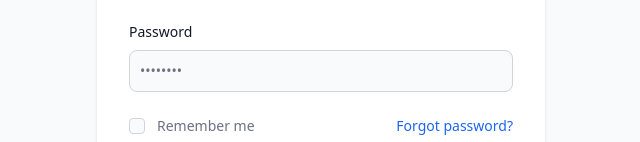
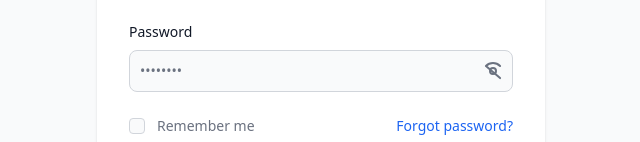
Before and after one commit to aazzizzz1/vcs-system-information, a React (Create React App) app: page /signin in a window 1280 px wide. Shown: the part 370-512 px from the top of the page, without its empty margins (319-959 px from the left). Built offline with nearby package versions, Linux system fonts and the light colour scheme.

Commit message:
visivility password SignIn

```diff
--- /dev/null
+++ b/src/Assets/EyeClosedIcon.jsx
@@ -0,0 +1,29 @@
+// EyeClosedIcon.js
+import React from 'react';
+
+const EyeClosedIcon = () => {
+  return (
+    <svg
+      className="w-6 h-6 text-gray-500 dark:text-gray-400"
+      fill="none"
+      stroke="currentColor"
+      viewBox="0 0 24 24"
+      xmlns="http://www.w3.org/2000/svg"
+    >
+      <path
+        strokeLinecap="round"
+        strokeLinejoin="round"
+        strokeWidth="2"
+        d="M15 12a3 3 0 11-6 0 3 3 0 016 0z"
+      ></path>
+      <path
+        strokeLinecap="round"
+        strokeLinejoin="round"
+        strokeWidth="2"
+        d="M2 12s3-8 10-8 10 8 10 8-3 8-10 8-10-8-10-8z"
+      ></path>
+    </svg>
+  );
+};
+
+export default EyeClosedIcon;
--- /dev/null
+++ b/src/Assets/EyeOpenIcon.jsx
@@ -0,0 +1,29 @@
+// EyeOpenIcon.js
+import React from 'react';
+
+const EyeOpenIcon = () => {
+  return (
+    <svg
+      className="w-6 h-6 text-gray-500 dark:text-gray-400"
+      fill="none"
+      stroke="currentColor"
+      viewBox="0 0 24 24"
+      xmlns="http://www.w3.org/2000/svg"
+    >
+      <path
+        strokeLinecap="round"
+        strokeLinejoin="round"
+        strokeWidth="2"
+        d="M15 12a3 3 0 11-6 0 3 3 0 016 0z"
+      ></path>
+      <path
+        strokeLinecap="round"
+        strokeLinejoin="round"
+        strokeWidth="2"
+        d="M4.93 6.93a9.95 9.95 0 0114.14 0m-14.14 0a9.95 9.95 0 0114.14 0m-14.14 0L19.07 19.07"
+      ></path>
+    </svg>
+  );
+};
+
+export default EyeOpenIcon;
--- a/src/Pages/Auth/SignIn.jsx
+++ b/src/Pages/Auth/SignIn.jsx
@@ -1,11 +1,18 @@
-import React, { useContext } from "react";
+import React, { useContext, useState } from "react";
 import SuccessToast from "../../Components/Toast/SuccessToast";
 import ErrorToast from "../../Components/Toast/ErrorToast";
 import { GlobalContext } from "../../StateManagements/GlobalContext";
+import EyeClosedIcon from "../../Assets/EyeClosedIcon";
+import EyeOpenIcon from "../../Assets/EyeOpenIcon";
 
 const SignIn = () => {
   //Memanggil state dari GlobalContext dan dari destructuring dibawah ini
   const { state, handleFunction } = useContext(GlobalContext)
+  const [passwordVisible, setPasswordVisible] = useState(false);
+
+  const handleTogglePasswordVisibility = () => {
+    setPasswordVisible(!passwordVisible);
+  };
 
   //Membuat destructuring dari Global Context
   const {
@@ -69,21 +76,33 @@ const SignIn = () => {
                   >
                     Password
                   </label>
+                  <div className="flex items-center justify-between relative"
+                    data-popover-target="popover-password"
+                    data-popover-placement="right"
+                  >
                   <input
+                    className="bg-gray-50 border border-gray-300 text-gray-900 sm:text-sm rounded-lg focus:ring-blue-600 focus:border-blue-600 block w-full p-2.5 dark:bg-gray-700 dark:border-gray-600 dark:placeholder-gray-400 dark:text-white dark:focus:ring-blue-500 dark:focus:border-blue-500"
                     value={inputLogin.password}
                     onChange={handleInputLogin}
-                    type="password"
+                    type={passwordVisible ? 'text' : 'password'}
                     name="password"
                     id="password"
                     placeholder="••••••••"
-                    className="bg-gray-50 border border-gray-300 text-gray-900 sm:text-sm rounded-lg focus:ring-blue-600 focus:border-blue-600 block w-full p-2.5 dark:bg-gray-700 dark:border-gray-600 dark:placeholder-gray-400 dark:text-white dark:focus:ring-blue-500 dark:focus:border-blue-500"
-                    data-popover-target="popover-password"
-                    data-popover-placement="right"
                     required
                   />
+                  <span
+                    className="absolute inset-y-0 flex items-center right-2 "
+                    onClick={handleTogglePasswordVisibility}
+                  >
+                    {passwordVisible ? <EyeClosedIcon /> :  <EyeOpenIcon />}
+                  </span>
+                  </div>
                   {formSubmitted && !handleInputLogin.password && <p class="mt-2 text-sm text-red-600 dark:text-red-500"><span class="font-medium">Oh, snapp!</span> Password is Required</p>}
                   {formSubmitted && handleInputLogin.password && handleInputLogin.password.length < 8 && <p class="mt-2 text-sm text-red-600 dark:text-red-500"><span class="font-medium">Oh, snapp!</span> Password must be at least 8 characters</p>}
-                  {formSubmitted && handleInputLogin.password && handleInputLogin.password.length >= 8 && !handleInputLogin.password.match(/[a-z]/) && !handleInputLogin.password.match(/[A-Z]/) && !handleInputLogin.password.match(/\d/) && !handleInputLogin.password.match(/[^a-zA-Z\d]/) && <p class="mt-2 text-sm text-red-600 dark:text-red-500"><span class="font-medium">Oh, snapp!</span> Invalid password. Password must have at least 1 lowercase letter, 1 uppercase letter, 1 number, and 1 symbol</p>}
+                  {formSubmitted && handleInputLogin.password && handleInputLogin.password.length >= 8 && !handleInputLogin.password.match(/[a-z]/g) && <p class="mt-2 text-sm text-red-600 dark:text-red-500"><span class="font-medium">Oh, snapp!</span> Password must have at least 1 lowercase letter</p>}
+                  {formSubmitted && handleInputLogin.password && handleInputLogin.password.length >= 8 && !handleInputLogin.password.match(/[A-Z]/g) && <p class="mt-2 text-sm text-red-600 dark:text-red-500"><span class="font-medium">Oh, snapp!</span> Password must have at least 1 uppercase letter</p>}
+                  {formSubmitted && handleInputLogin.password && handleInputLogin.password.length >= 8 && !handleInputLogin.password.match(/[0-9]/g) && <p class="mt-2 text-sm text-red-600 dark:text-red-500"><span class="font-medium">Oh, snapp!</span> Password must have at least 1 number</p>}
+                  {formSubmitted && handleInputLogin.password && handleInputLogin.password.length >= 8 && !handleInputLogin.password.match(/[^a-zA-Z\d]/g) && <p class="mt-2 text-sm text-red-600 dark:text-red-500"><span class="font-medium">Oh, snapp!</span> Password must have at least 1 symbol</p>}
                   <div
                     data-popover=""
                     id="popover-password"
```
